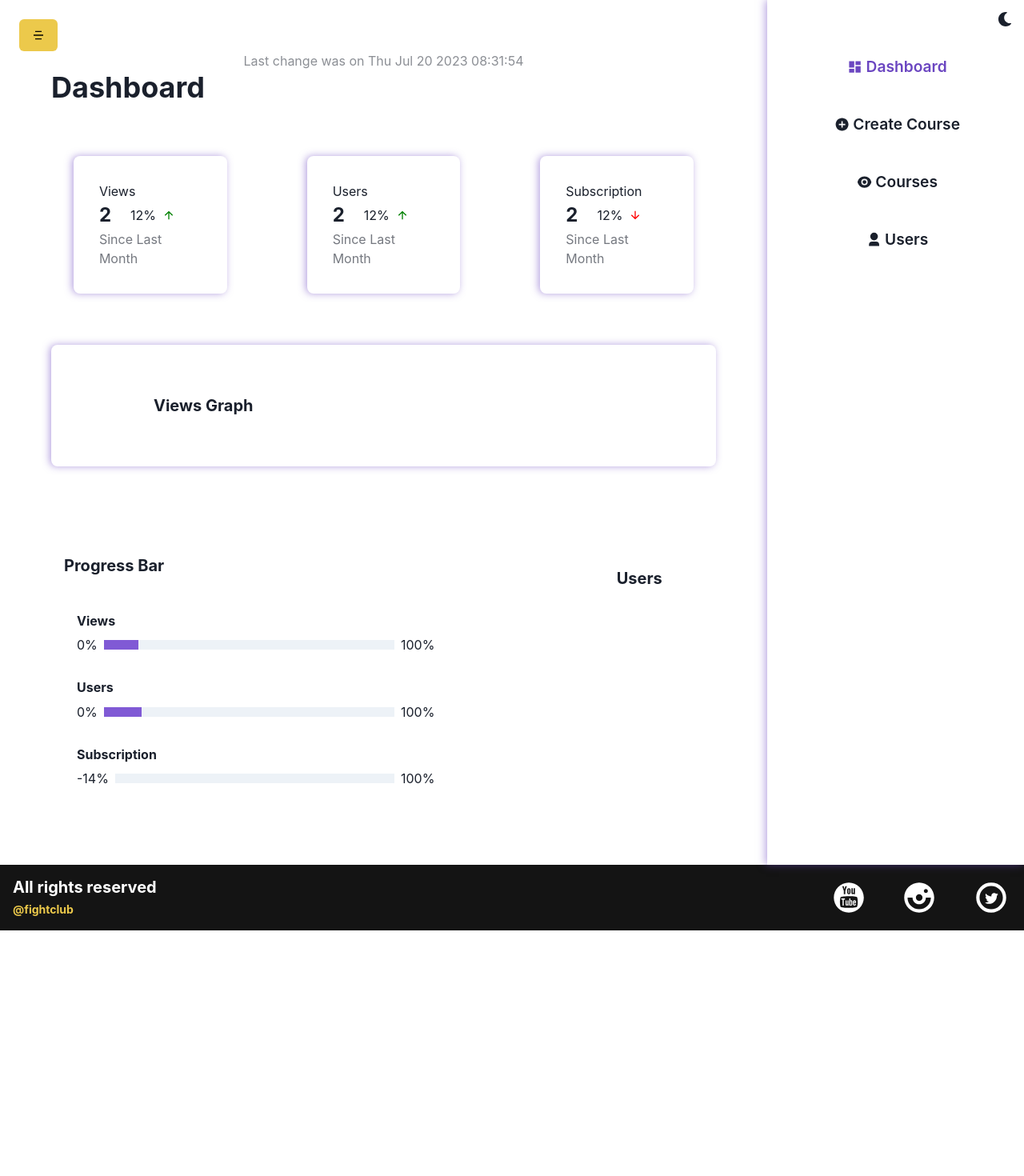
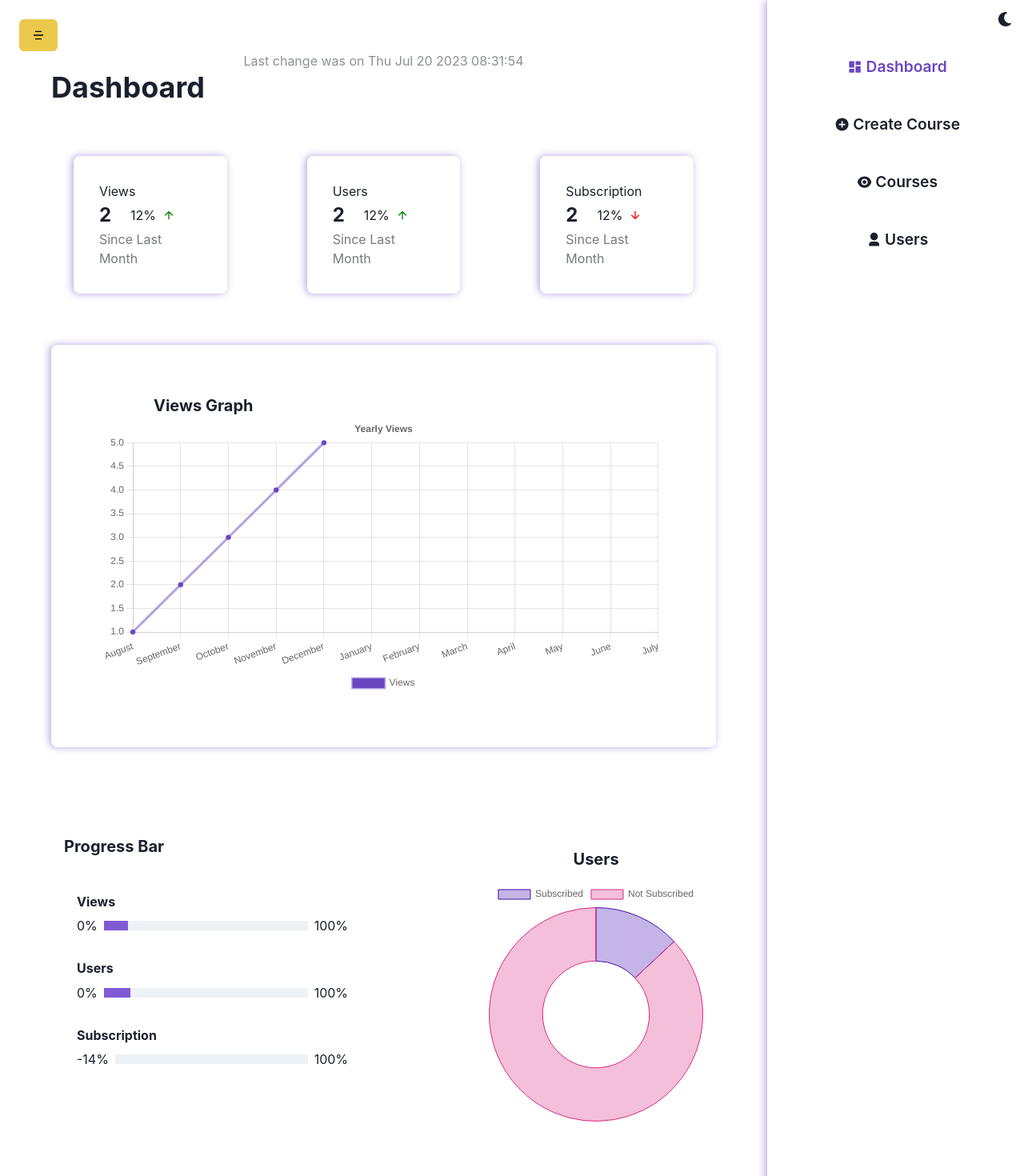
Before and after one commit to khanrazadev/fightclub, a React (Create React App) app: page /admin/dashboard in a window 1280 px wide. Shown: the top 1470 px of the page at 80% size. Before the commit the page ends 1163 px from the top, so only its background shows below. Built offline with nearby package versions, Linux system fonts and the light colour scheme.

Commit message:
Added Chart.js feature Optimized Dashboard code

```diff
--- /dev/null
+++ b/src/component/Admin/Dashboard/Chart.jsx
@@ -0,0 +1,109 @@
+import React from 'react';
+import {
+  Chart as ChartJS,
+  CategoryScale,
+  LinearScale,
+  PointElement,
+  LineElement,
+  Title,
+  Tooltip,
+  ArcElement,
+  Legend,
+} from 'chart.js';
+import { Line, Doughnut } from 'react-chartjs-2';
+
+ChartJS.register(
+  CategoryScale,
+  LinearScale,
+  PointElement,
+  LineElement,
+  Title,
+  Tooltip,
+  ArcElement,
+  Legend
+);
+
+export const LineChart = ({ views = [] }) => {
+  const labels = getLastYearMonths();
+
+  const options = {
+    responsive: true,
+    plugins: {
+      legend: {
+        position: 'bottom',
+      },
+      title: {
+        display: true,
+        text: 'Yearly Views',
+      },
+    },
+  };
+
+  const data = {
+    labels,
+    datasets: [
+      {
+        label: 'Views',
+        data: [1, 2, 3, 4, 5],
+        borderColor: 'rgba(107,70,193,0.5)',
+        backgroundColor: '#6b46c1',
+      },
+    ],
+  };
+
+  return <Line options={options} data={data} />;
+};
+
+export const DoughnutChart = ({ users = [] }) => {
+  const data = {
+    labels: ['Subscribed', 'Not Subscribed'],
+    datasets: [
+      {
+        label: 'Views',
+        data: [3, 20],
+        borderColor: ['rgb(62,12,171)', 'rgb(214,43,129)'],
+        backgroundColor: ['rgba(62,12,171,0.3)', 'rgba(214,43,129,0.3)'],
+        borderWidth: 1,
+      },
+    ],
+  };
+
+  return <Doughnut data={data} />;
+};
+
+function getLastYearMonths() {
+  const labels = [];
+
+  const months = [
+    'January',
+    'February',
+    'March',
+    'April',
+    'May',
+    'June',
+    'July',
+    'August',
+    'September',
+    'October',
+    'November',
+    'December',
+  ];
+
+  const currentMonth = new Date().getMonth();
+
+  const remain = 11 - currentMonth;
+
+  for (let i = currentMonth; i < months.length; i--) {
+    const element = months[i];
+    labels.unshift(element);
+    if (i === 0) break;
+  }
+
+  for (let i = 11; i > remain; i--) {
+    if (i === currentMonth) break;
+    const element = months[i];
+    labels.unshift(element);
+  }
+
+  return labels;
+}
--- a/src/component/Admin/Dashboard/Dashboard.jsx
+++ b/src/component/Admin/Dashboard/Dashboard.jsx
@@ -11,6 +11,7 @@
 import Sidebar from '../Sidebar';
 import cursor from '../../../assets/images/cursor.png';
 import { RiArrowDownLine, RiArrowUpLine } from 'react-icons/ri';
+import { DoughnutChart, LineChart } from './Chart';
 const Dashboard = () => {
   return (
     <Grid
@@ -60,9 +61,8 @@
             pt={['8', '0']}
             ml={['0', '16']}
           />
+          <LineChart />
         </Box>
-        {/* Line Graph here */}
-
         <Grid templateColumns={['1fr', '2fr 1fr']}>
           <Box p="4">
             <Heading
@@ -82,6 +82,7 @@
 
           <Box p={['0', '16']} boxSizing="border-box" py="4">
             <Heading textAlign={'center'} size="md" mb="4" children="Users" />
+            <DoughnutChart />
           </Box>
         </Grid>
       </Box>
```
